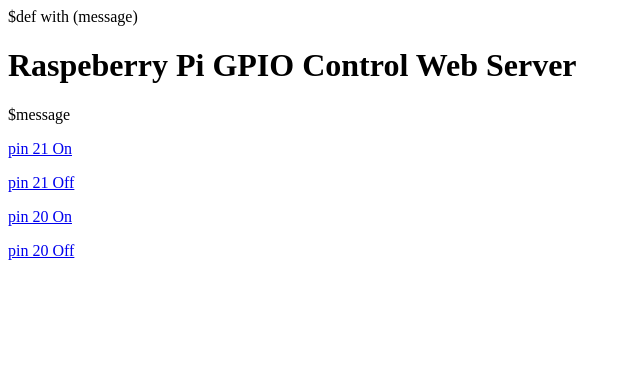
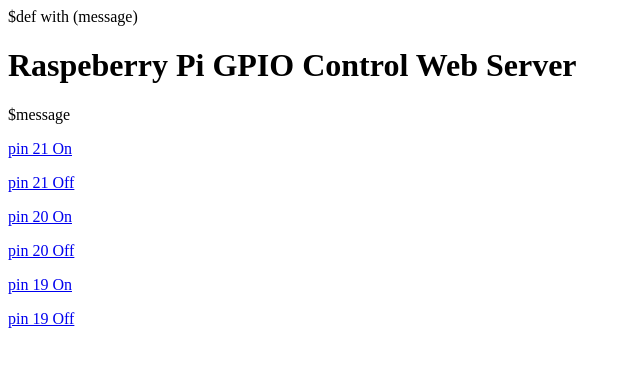
Before and after one commit to ogs2605/waterControl, a Python web app: template templates/welcome.html in a window 1280 px wide. Shown: the top 367 px of the page, without its empty margins (0-640 px from the left). Run offline with Jinja, Linux system fonts and the light colour scheme; the template is opened without the code that fills it, so the values that code supplies are empty.

Commit message:
forgot to add pin 19 controls to the static template

```diff
--- a/templates/welcome.html
+++ b/templates/welcome.html
@@ -11,3 +11,7 @@ $def with (message)
 <a href="../pin20On">pin 20 On</a><p></p>
 
 <a href="../pin20Off">pin 20 Off</a><p></p>
+
+<a href="../pin19On">pin 19 On</a><p></p>
+
+<a href="../pin19Off">pin 19 Off</a><p></p>
```
